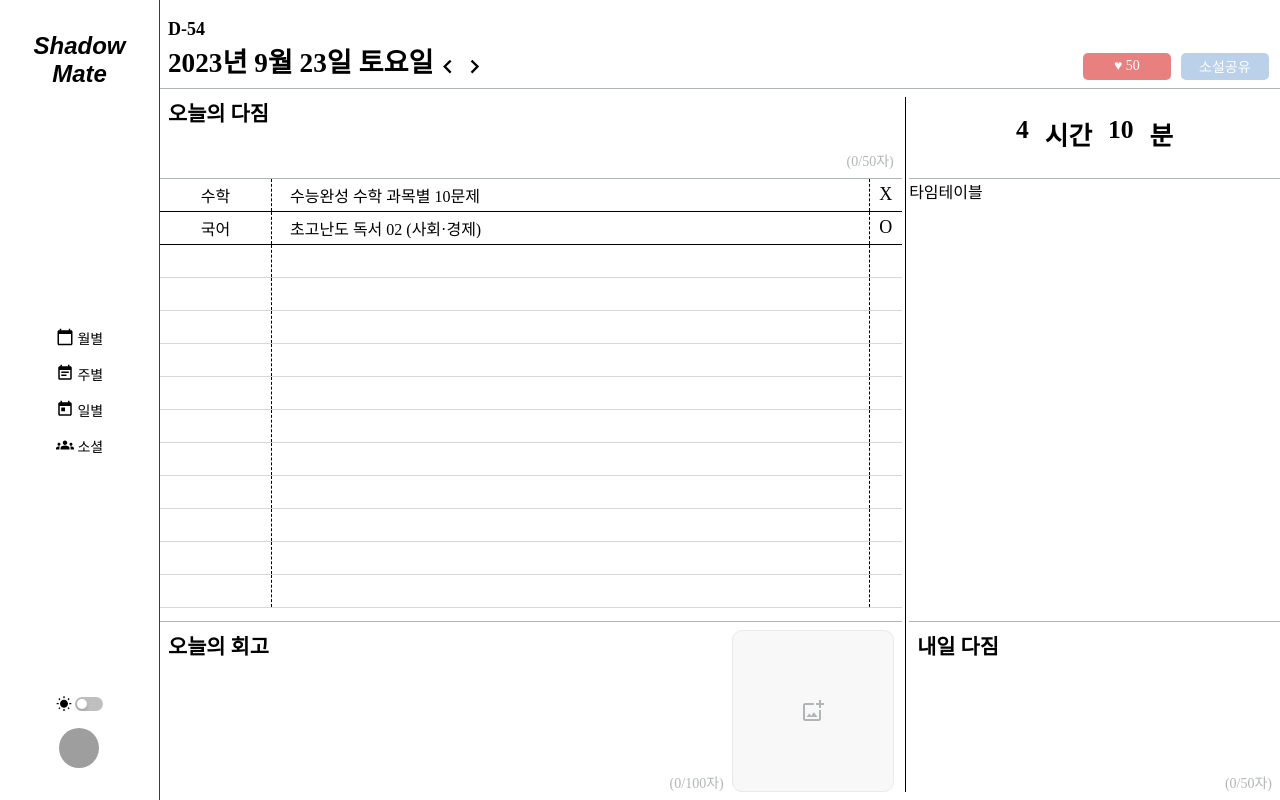
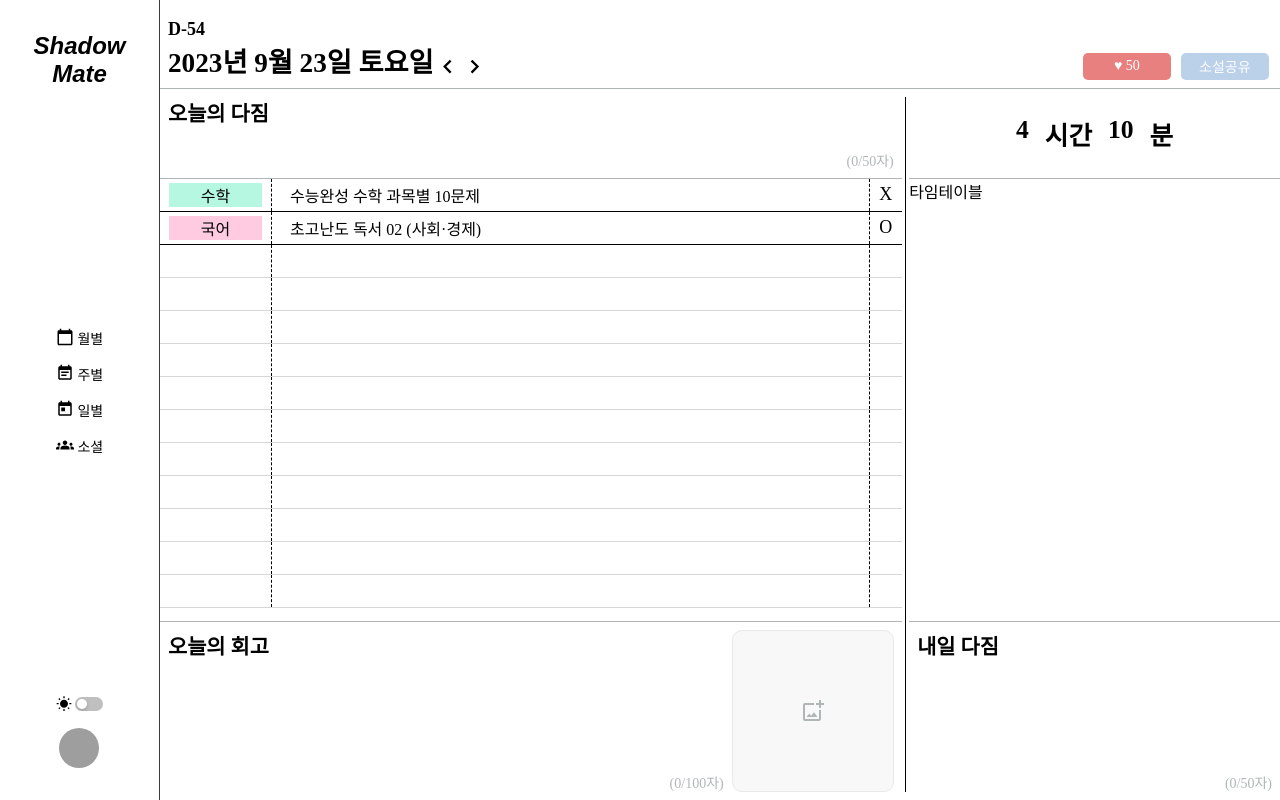
Before and after one commit to NewSainTurtle/ShadowMate, a React app in the folder FE/: page /day in a window 1280 px wide. Built offline with nearby package versions, Linux system fonts and the light colour scheme; grey boxes are pictures that could not be loaded; a web font is replaced by a local one.

Commit message:
[FE] feat: 카테고리 배경색에 따라 글자색 변경

```diff
--- a/FE/src/components/planner/day/TodoItem.tsx
+++ b/FE/src/components/planner/day/TodoItem.tsx
@@ -13,7 +13,7 @@ interface Props {
 }
 
 const TodoItem = ({ item, insertTodo, updateTodo, deleteTodo }: Props) => {
-  const { todoId, categoryName, todoContent, todoStatus, isPossible } = item;
+  const { todoId, categoryName, categoryColorCode, todoContent, todoStatus, isPossible } = item;
   const [text, setText] = useState(todoContent);
   const [state, setState] = useState(todoStatus);
   const stateString = useMemo(() => {
@@ -61,13 +61,30 @@ const TodoItem = ({ item, insertTodo, updateTodo, deleteTodo }: Props) => {
     updateTodo(todo);
   };
 
+  const getTextColorByBackgroundColor = (hexColor: string) => {
+    const rgb = parseInt(hexColor, 16); // rrggbb를 10진수로 변환
+    const r = (rgb >> 16) & 0xff;
+    const g = (rgb >> 8) & 0xff;
+    const b = (rgb >> 0) & 0xff;
+    const luma = 0.2126 * r + 0.7152 * g + 0.0722 * b;
+
+    // 글자 색상 선택
+    return luma < 127.5 ? "white" : "black";
+  };
+
+  const categoryStyle: React.CSSProperties = {
+    backgroundColor: `${categoryColorCode}`,
+    color: `${getTextColorByBackgroundColor(categoryColorCode)}`,
+  };
+
   return (
-    <div
-      className={`${styles["todo-item"]} ${!isPossible && styles["todo-item--disable"]}`}
-      onClick={() => addTodo(isPossible)}
-    >
-      <div className={styles["todo-item__category"]}>{isPossible ? <Text>{categoryName}</Text> : <AddOutlined />}</div>
-      <div className={styles["todo-item__context"]}>
+    <div className={`${styles["todo-item"]} ${!isPossible && styles["todo-item--disable"]}`}>
+      <div className={styles["todo-item__category"]}>
+        <div className={styles["todo-item__category-box"]} style={categoryStyle}>
+          {isPossible ? <Text>{categoryName}</Text> : <AddOutlined />}
+        </div>
+      </div>
+      <div className={styles["todo-item__context"]} onClick={() => addTodo(isPossible)}>
         {isPossible ? (
           <div className={styles["todo-item__context__possiable"]}>
             <input
--- a/FE/src/styles/planner/day.module.scss
+++ b/FE/src/styles/planner/day.module.scss
@@ -262,10 +262,16 @@ $color-background: var(--color-background);
       display: none;
     }
 
-    &:hover > svg {
+    &:hover svg {
       @extend .text-small;
       display: block;
       color: $color-gray_4;
+    }
+  }
+
+  &__category {
+    &-box {
+      padding: 0 2rem;
     }
   }
 
```
